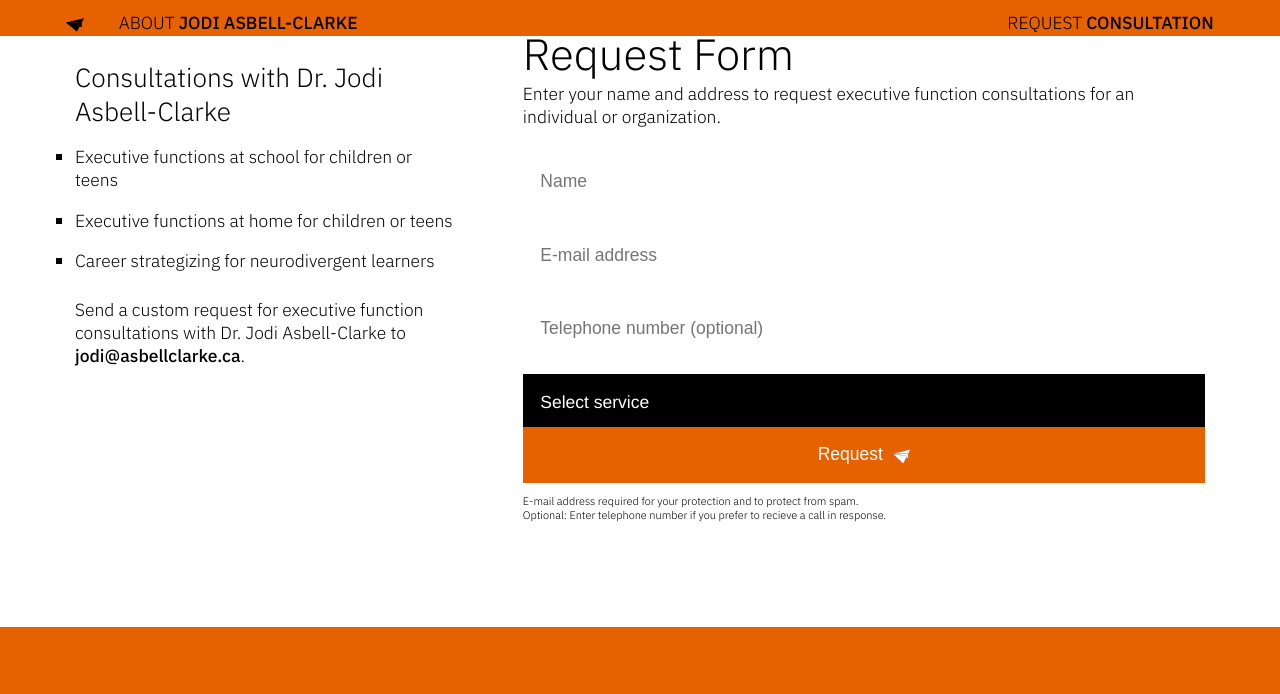
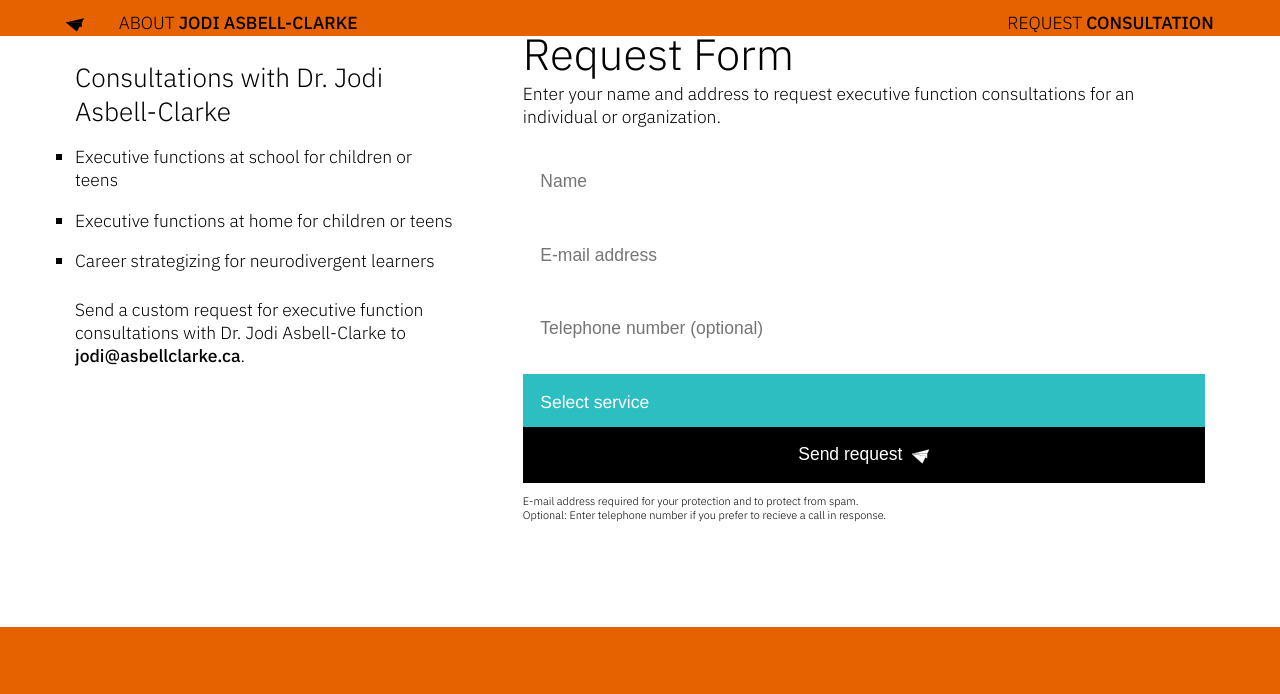
Before and after one commit to asbellclarke/asbellclarke.github.io, a plain HTML site: page beta/executive-function/index.html in a window 1280 px wide. In both pictures the pointer is over the element 863 px from the left and 1552 px from the top of the page. Shown: the part 1152-1846 px from the top of the page. Drawn offline with nearby package versions, Linux system fonts and the light colour scheme; files whose address does not match are found by name.

Commit message:
0.1.1.17

```diff
--- a/beta/executive-function/index.html
+++ b/beta/executive-function/index.html
@@ -123,7 +123,7 @@
             <option value="Coach">Coach</option>
             <option value="Consultation">Consultation</option>
           </select>
-          <button type="submit">Request&nbsp; <img class="button" src="../inc/svg/jac.paper-airplane.mark.1.0.white.svg"/></button>
+          <button type="submit">Send request&nbsp; <img class="button" src="../inc/svg/jac.paper-airplane.mark.1.0.white.svg"/></button>
           <p class="small">E-mail address required for your protection and to protect from spam.</p>
           <p class="clear small">Optional: Enter telephone number if you prefer to recieve a call in response.</p>
 
--- a/beta/inc/css/licorice.allsorts.css
+++ b/beta/inc/css/licorice.allsorts.css
@@ -49,7 +49,7 @@ nav a:hover {
   background-color: white;
 }
 /* nav, */
-select,
+button,
 .allsorts-licorice {
   background-color: black;
 }
@@ -72,14 +72,13 @@ select,
   background-repeat: no-repeat;
   background-size: 35vw auto;
 }
-button,
+select,
 .allsorts-candy-nd-orange {
   background-color: var(--nd-orange);
 }
+button:hover,
+select:hover,
 .allsorts-candy-nd-teal {
-  background-color: var(--nd-teal);
-}
-button:hover {
   background-color: var(--nd-teal);
 }
 
```
